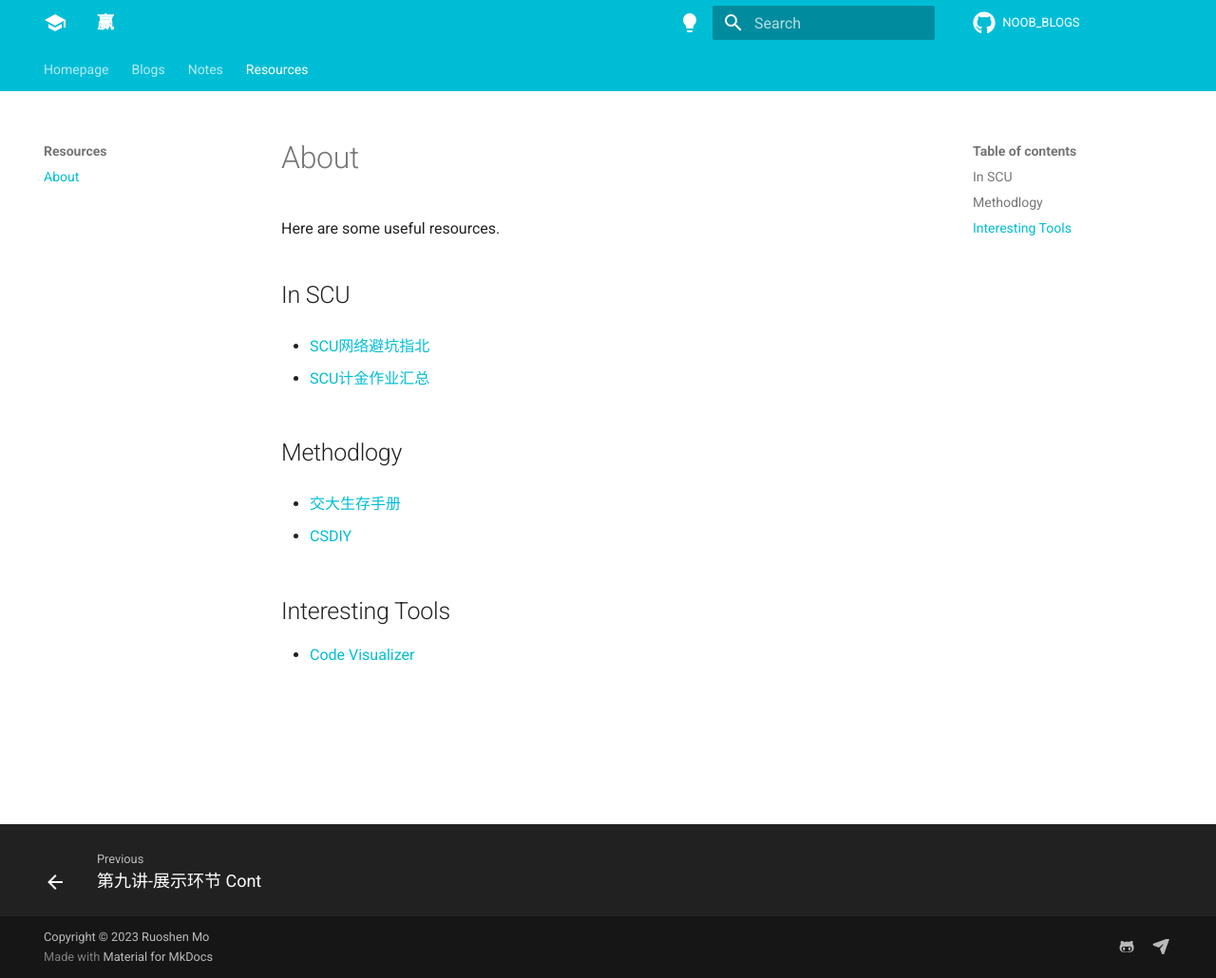
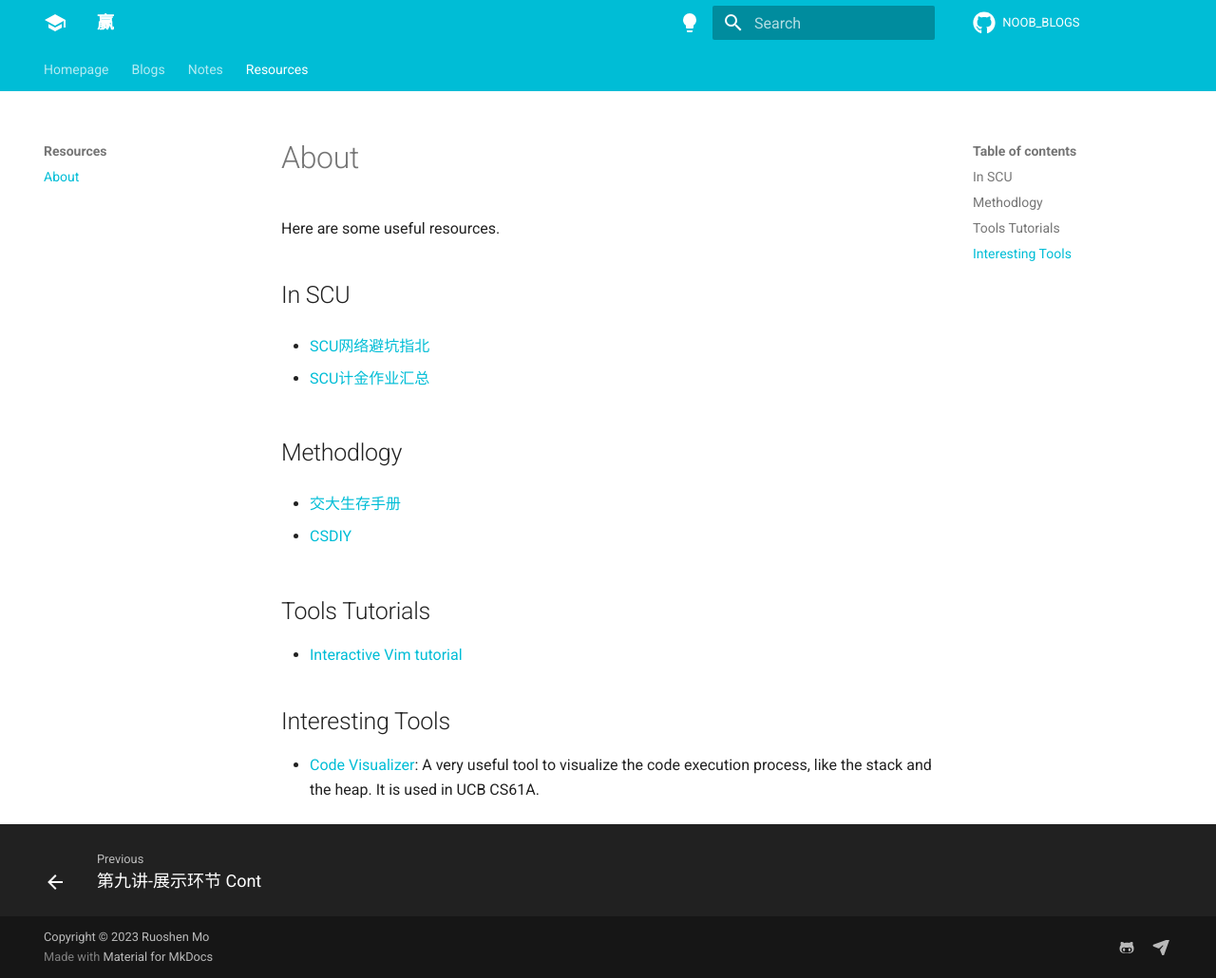
Before and after one commit to MorrisHohoho/NOOB_BLOGS, an MkDocs documentation site: the page built from docs/resources/Index.md, in a window 1280 px wide and 1030 px high. Shown: the whole window at 95% size. Built offline with MkDocs 1.6.1 and Material for MkDocs 9.7.7, drawn with Linux system fonts in a browser that asks for light colours; comment, search, counter and statistics services are not loaded.

Commit message:
add vim tutorial

```diff
--- a/docs/resources/Index.md
+++ b/docs/resources/Index.md
@@ -8,11 +8,12 @@ Here are some useful resources.
 
 
 ## Methodlogy
-
-
 - [交大生存手册](https://survivesjtu.gitbook.io/survivesjtumanual/)
 
 - [CSDIY](https://csdiy.wiki/CS%E5%AD%A6%E4%B9%A0%E8%A7%84%E5%88%92/)
 
+## Tools Tutorials
+- [Interactive Vim tutorial](https://www.openvim.com/)
+
 ## Interesting Tools
-- [Code Visualizer](https://pythontutor.com/)
+- [Code Visualizer](https://pythontutor.com/): A very useful tool to visualize the code execution process, like the stack and the heap. It is used in UCB CS61A.
```
